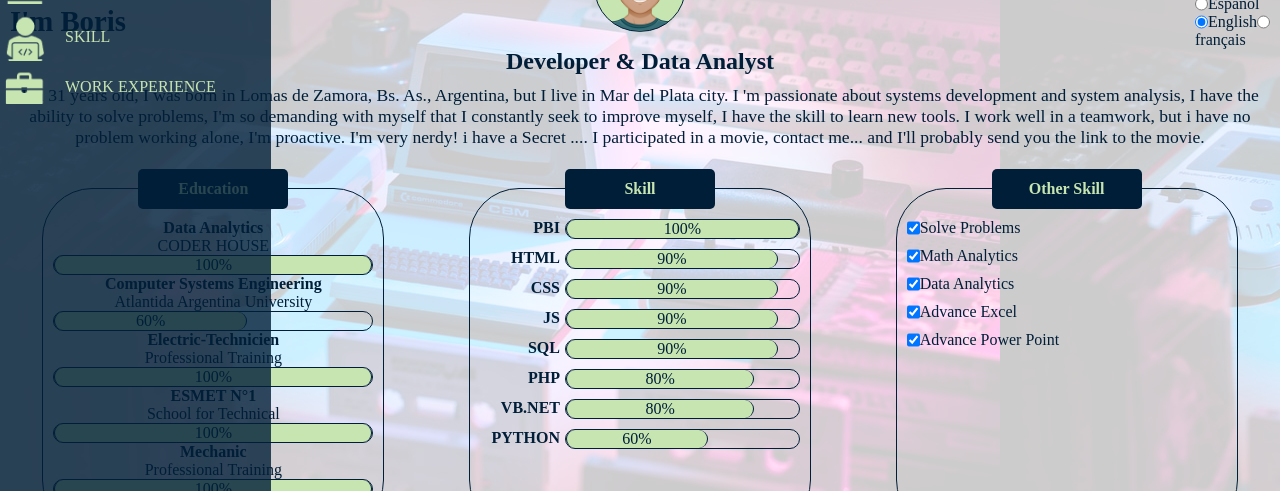
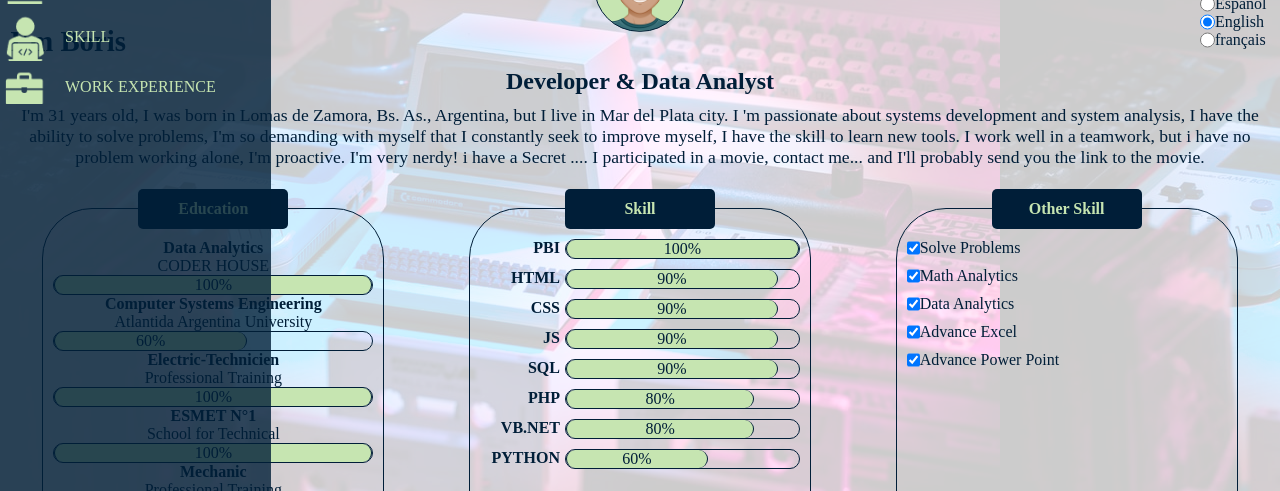
Before and after one commit to BorisTorrejon/CV, a plain HTML site: page index.html in a window 1280 px wide. Shown: the part 143-634 px from the top of the page. Drawn offline with nearby package versions, Linux system fonts and the light colour scheme.

Commit message:
Update style.css
actualizacion de css

```diff
--- a/styles/style.css
+++ b/styles/style.css
@@ -184,12 +184,19 @@ a>img{
 .languages{
     position: absolute;
     flex-wrap: wrap;
-    width: 75px;
+    width: 70px;
     right: 10px;
+}
+.languages>input{
+    width: 15px;
+}
+.languages>span{
+    width: 55px;
 }
 main>h1{
     width: 100%;
     font-size: 1.8em;
+    margin-top: 20px;
     padding: 10px;
 }
 main>section{
```
